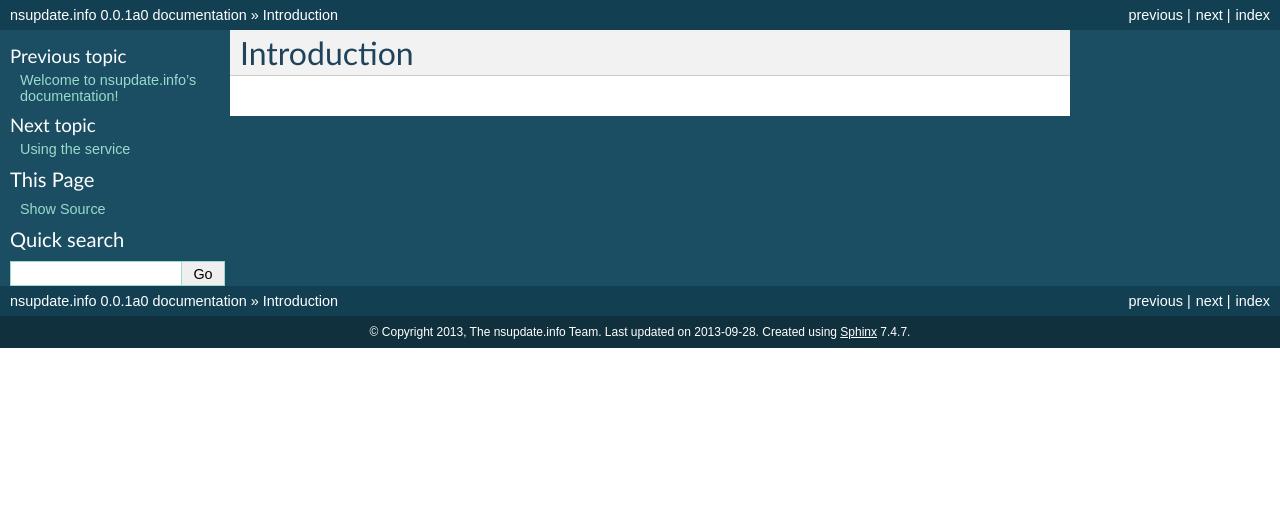
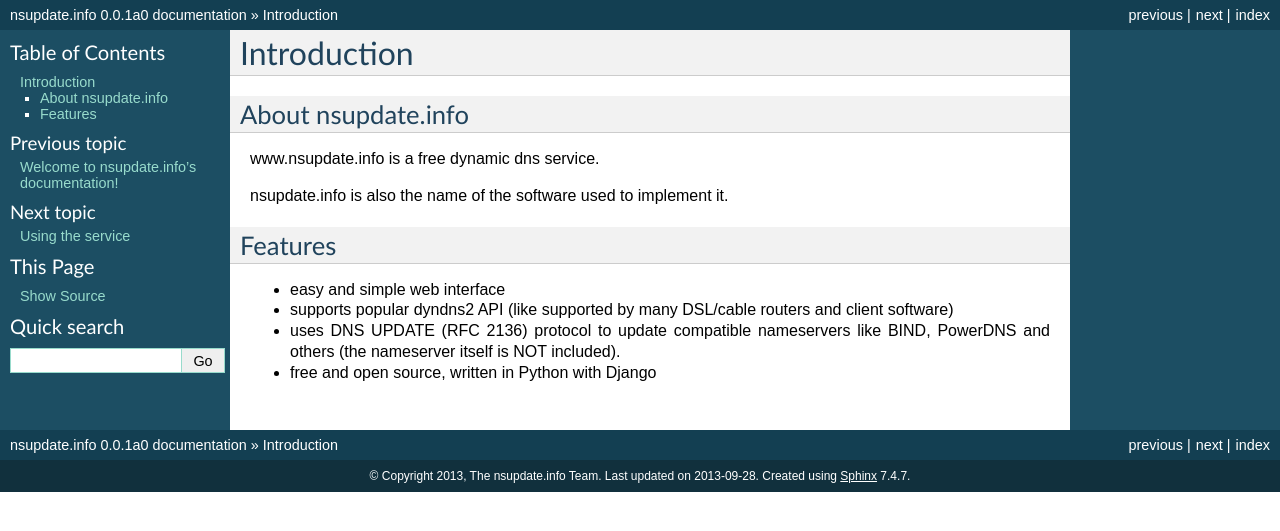
Before and after one commit to nsupdate-info/nsupdate.info, a Sphinx documentation site: the page built from docs/intro.rst, in a window 1280 px wide. Shown: the top 531 px of the page. Built offline with Sphinx 7.4.7, drawn with Linux system fonts in a browser that asks for light colours.

Commit message:
write some intro docs

```diff
--- a/docs/intro.rst
+++ b/docs/intro.rst
@@ -1,3 +1,21 @@
 ============
 Introduction
 ============
+
+About nsupdate.info
+===================
+
+www.nsupdate.info is a free dynamic dns service.
+
+nsupdate.info is also the name of the software used to implement it.
+
+
+Features
+========
+
+* easy and simple web interface
+* supports popular dyndns2 API (like supported by many DSL/cable routers
+  and client software)
+* uses DNS UPDATE (RFC 2136) protocol to update compatible nameservers like
+  BIND, PowerDNS and others (the nameserver itself is NOT included).
+* free and open source, written in Python with Django
```
